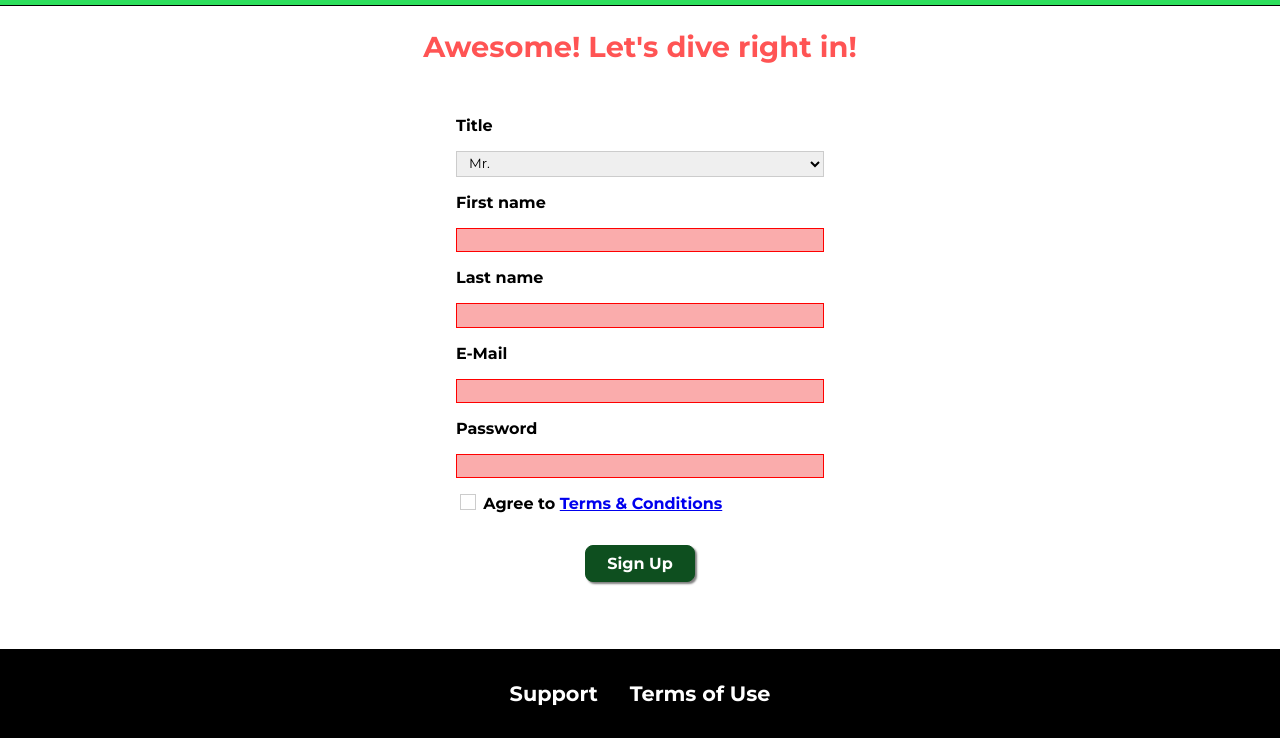
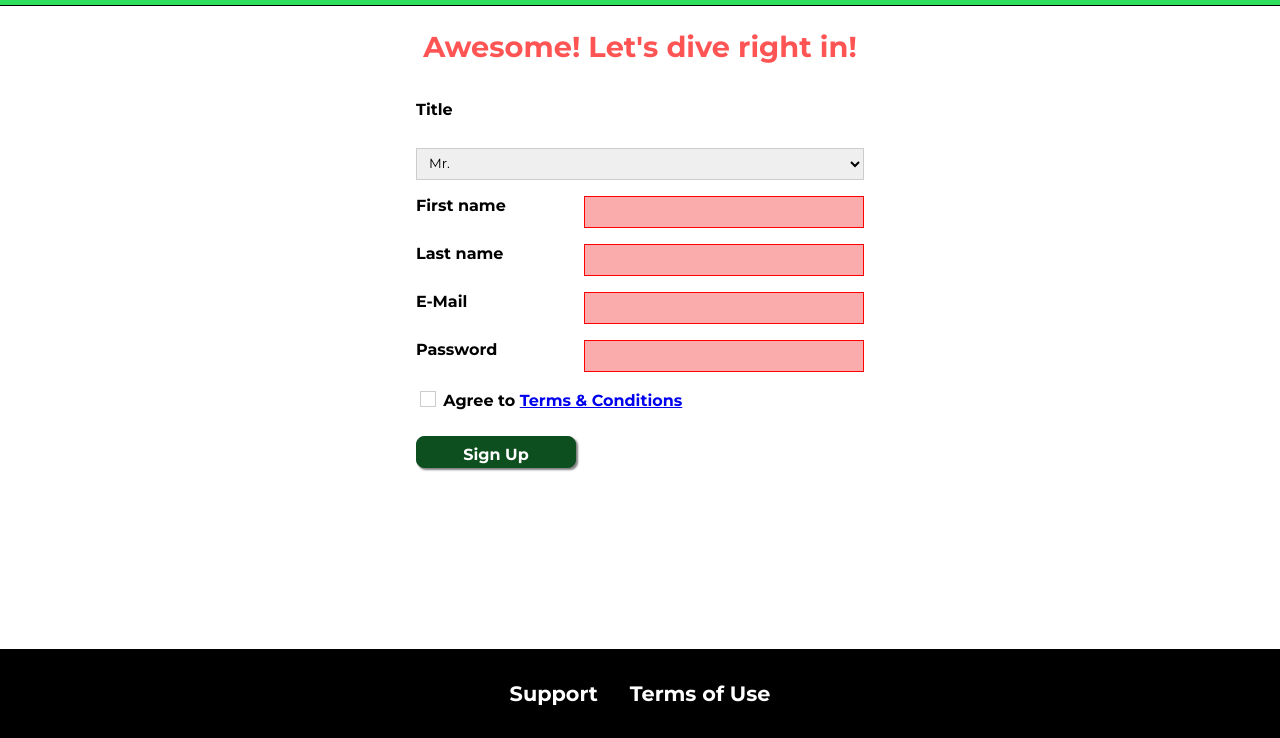
Before and after one commit to aantunes89/Academind-CSS-FxBx-Grid-SASS, a plain HTML site: page start-hosting/index.html in a window 1280 px wide. Shown: the part 62-800 px from the top of the page. Drawn offline with Linux system fonts and the light colour scheme.

Commit message:
Finished Grid and Transform Animations(section 15)

```diff
--- a/customers/customers.css
+++ b/customers/customers.css
@@ -15,6 +15,8 @@ main {
 .testimonial__image-container {
     width: 100%;
     max-width: 40rem;
+    box-shadow: 3px 3px 5px 3px rgba(0,0,0, .3);
+    border-radius: 2px;
     /* display: inline-block; */
     /* vertical-align: middle; */
 }
--- a/start-hosting/index.html
+++ b/start-hosting/index.html
@@ -67,10 +67,12 @@
             <input type="email" id="email" required>
             <label for="password">Password</label>
             <input type="password" id="password"required>
-            <input type="checkbox" id="agree-terms">
-            <label for="agree-terms">Agree to
-                <a href="#">Terms &amp; Conditions</a>
-            </label>
+            <div class="signup-form__checkbox">
+                <input type="checkbox" id="agree-terms">
+                <label for="agree-terms">Agree to
+                    <a href="#">Terms &amp; Conditions</a>
+                </label>
+            </div>
             <button type="submit" class="button">Sign Up</button>
         </form>
     </main>
--- a/start-hosting/start-hosting.css
+++ b/start-hosting/start-hosting.css
@@ -10,6 +10,9 @@ main {
 
 .signup-form {
     padding: 1rem;
+    display: grid;
+    grid-auto-rows: 2rem;
+    grid-row-gap: .5rem;
 }
 
 .signup-form label {
@@ -20,7 +23,6 @@ main {
 .signup-form input,
 .signup-form select {
     display: block;
-    margin-top: 1rem;
     width: 100%;
 }
 
@@ -70,15 +72,23 @@ main {
 
 .signup-form button[type="submit"] {
     display: block;
-    margin-top: 2rem;
-    margin-left: auto;
-    margin-right: auto;
-    width: 30%;
 }
 
 @media(min-width: 40rem) {
     .signup-form {
         margin: auto;
-        width: 25rem;
+        width: 30rem;
+        grid-template-columns: 10rem auto;
+        grid-row-gap: 1rem;
+        grid-column-gap: .5rem;
     }
+
+    #title {
+        grid-column: span 2;
+    }
+
+    .signup-form__checkbox {
+        grid-column: span 2;
+    }
+
 }
```
Also changed, not shown: packages/packages.css (+9 -2 lines).
